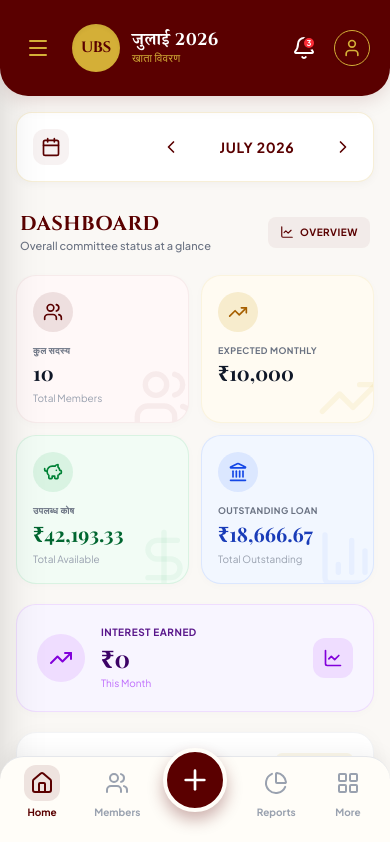
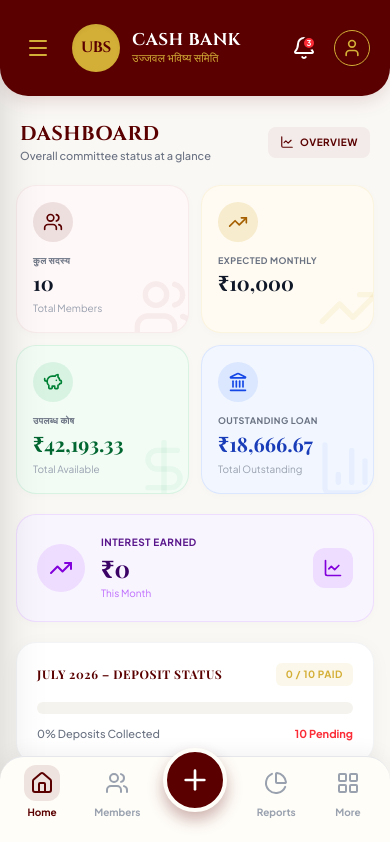
Before and after one commit to ganitwali2025-maker/Cash-Bank-, a React (Vite) app: page / in a window 390 px wide. Shown: the top 842 px of the page. Built offline with nearby package versions, Linux system fonts and the light colour scheme; a web font is replaced by a local one.

Commit message:
style: update header text and move calendar to sidebar on mobile

```diff
--- a/src/App.tsx
+++ b/src/App.tsx
@@ -253,6 +253,8 @@ export default function App() {
         isOpen={sidebarOpen}
         setIsOpen={setSidebarOpen}
         memberCount={members.length}
+        selectedMonth={selectedMonth}
+        setSelectedMonth={setSelectedMonth}
       />
 
       {/* MAIN CONTAINER LAYOUT */}
--- a/src/components/Dashboard.tsx
+++ b/src/components/Dashboard.tsx
@@ -108,23 +108,7 @@ export default function Dashboard({
 
   return (
     <div className="space-y-5 max-w-lg mx-auto pb-6">
-      {/* 1. Mobile Month Selector Card */}
-      <div className="md:hidden flex items-center justify-between bg-white rounded-2xl p-4 shadow-[0_2px_10px_rgba(0,0,0,0.04)] border border-[#D4AF37]/20">
-        <div className="p-2 bg-[#5A0000]/5 rounded-xl text-[#5A0000]">
-          <Calendar className="w-5 h-5" />
-        </div>
-        <div className="flex items-center gap-4">
-          <button onClick={handlePrevMonth} className="p-1 text-[#5A0000]">
-            <ChevronLeft className="w-5 h-5" />
-          </button>
-          <span className="font-bold font-sans text-sm uppercase tracking-wider text-[#5A0000] w-28 text-center">
-            {formatMonthLabel(selectedMonth, 'en')}
-          </span>
-          <button onClick={handleNextMonth} className="p-1 text-[#5A0000]">
-            <ChevronRight className="w-5 h-5" />
-          </button>
-        </div>
-      </div>
+
 
       {/* 2. Dashboard Header */}
       <div className="flex items-center justify-between pt-2 px-1">
--- a/src/components/Header.tsx
+++ b/src/components/Header.tsx
@@ -90,11 +90,11 @@ export default function Header({
             <span className="text-[#5A0000] font-bold font-display text-[15px] tracking-tight">UBS</span>
           </div>
           <div className="flex flex-col">
-            <h1 className="font-bold text-white text-[17px] leading-tight font-display tracking-wide">
-              {formatMonthLabel(selectedMonth, language)}
+            <h1 className="font-bold text-white text-[17px] leading-tight font-display tracking-wide uppercase">
+              CASH BANK
             </h1>
             <span className="text-[#D4AF37] text-[11px] font-sans font-medium tracking-wide">
-              {language === 'hi' ? 'खाता विवरण' : 'Budget Summary'}
+              {language === 'hi' ? 'उज्जवल भविष्य समिति' : 'Ujjwal Bhavisya Samiti'}
             </span>
           </div>
         </div>
@@ -103,8 +103,11 @@ export default function Header({
         <div className="hidden md:flex items-center gap-2">
           <div>
             <h1 className="font-bold text-sm sm:text-lg tracking-[0.1em] leading-tight uppercase font-display">
-              {formatMonthLabel(selectedMonth, language)} — {language === 'hi' ? 'खाता विवरण' : 'Ledger Summary'}
+              CASH BANK
             </h1>
+            <span className="text-[#D4AF37] md:text-[#4a0404]/80 text-[11px] sm:text-[10px] font-sans font-bold tracking-wide block mt-0.5 uppercase tracking-[0.15em]">
+              {language === 'hi' ? 'उज्जवल भविष्य समिति' : 'Ujjwal Bhavisya Samiti'}
+            </span>
           </div>
         </div>
       </div>
--- a/src/components/Sidebar.tsx
+++ b/src/components/Sidebar.tsx
@@ -11,10 +11,12 @@ import {
   ChevronRight,
   Sparkles,
   Settings,
-  LogOut
+  LogOut,
+  Calendar
 } from 'lucide-react';
 import { TabType, LanguageType } from '../types';
 import { translations } from '../translations';
+import { formatMonthLabel } from './Header';
 
 interface SidebarProps {
   currentTab: TabType;
@@ -24,6 +26,8 @@ interface SidebarProps {
   isOpen: boolean;
   setIsOpen: (isOpen: boolean) => void;
   memberCount: number;
+  selectedMonth: string;
+  setSelectedMonth: (month: string) => void;
 }
 
 export default function Sidebar({
@@ -33,9 +37,29 @@ export default function Sidebar({
   setLanguage,
   isOpen,
   setIsOpen,
-  memberCount
+  memberCount,
+  selectedMonth,
+  setSelectedMonth
 }: SidebarProps) {
   const t = translations[language];
+
+  const handlePrevMonth = () => {
+    const [yearStr, monthStr] = selectedMonth.split('-');
+    let year = parseInt(yearStr);
+    let month = parseInt(monthStr);
+    month--;
+    if (month < 1) { month = 12; year--; }
+    setSelectedMonth(`${year}-${String(month).padStart(2, '0')}`);
+  };
+
+  const handleNextMonth = () => {
+    const [yearStr, monthStr] = selectedMonth.split('-');
+    let year = parseInt(yearStr);
+    let month = parseInt(monthStr);
+    month++;
+    if (month > 12) { month = 1; year++; }
+    setSelectedMonth(`${year}-${String(month).padStart(2, '0')}`);
+  };
 
   const menuItems = [
     { id: 'dashboard' as TabType, menuText: language === 'hi' ? 'डैशबोर्ड' : 'Dashboard', icon: LayoutDashboard },
@@ -65,6 +89,27 @@ export default function Sidebar({
         }`}
       >
         <div className="overflow-y-auto flex-1 custom-scrollbar">
+
+          {/* Month Selector in Sidebar */}
+          <div className="mx-4 mt-2 mb-4 md:hidden">
+            <div className="flex items-center justify-between bg-white/10 rounded-xl p-3 border border-[#D4AF37]/20">
+              <div className="p-1.5 bg-[#D4AF37]/20 rounded-lg text-[#D4AF37]">
+                <Calendar className="w-4 h-4" />
+              </div>
+              <div className="flex items-center gap-2">
+                <button onClick={handlePrevMonth} className="p-1 text-[#D4AF37] hover:bg-[#D4AF37]/20 rounded-full transition-colors">
+                  <ChevronLeft className="w-5 h-5" />
+                </button>
+                <span className="font-bold font-sans text-xs uppercase tracking-wider text-white w-24 text-center">
+                  {formatMonthLabel(selectedMonth, 'en')}
+                </span>
+                <button onClick={handleNextMonth} className="p-1 text-[#D4AF37] hover:bg-[#D4AF37]/20 rounded-full transition-colors">
+                  <ChevronRight className="w-5 h-5" />
+                </button>
+              </div>
+            </div>
+          </div>
+
           {/* Member Counter Summary Block */}
           <div className="mx-4 my-4 p-3 bg-[#D4AF37]/10 rounded-lg border border-[#D4AF37]/20 flex items-center justify-between">
             <div>
```
